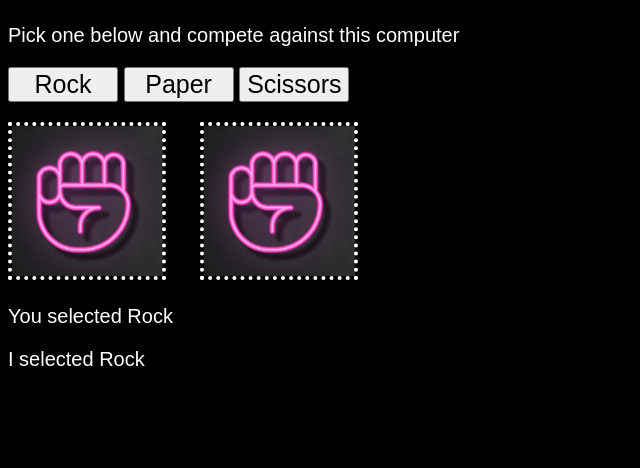
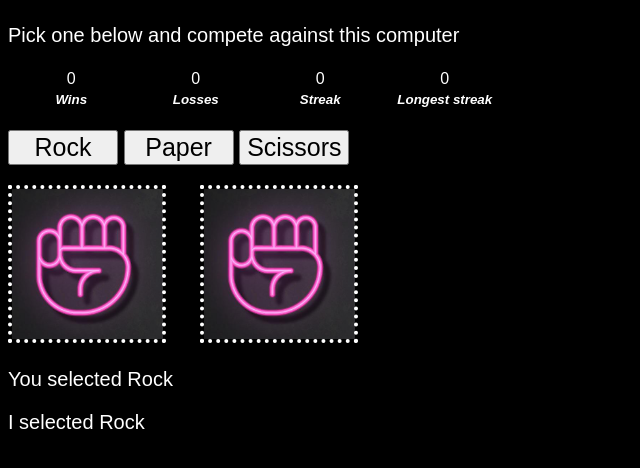
Before and after one commit to Connor-Gelders/RPS, a plain HTML site: page index.htm in a window 1280 px wide. Both pictures are taken after a click on the button "Rock". Shown: the part 56-524 px from the top of the page, without its empty margins (0-640 px from the left). Drawn offline with Linux system fonts and the light colour scheme.

Commit message:
Release 2.00

```diff
--- a/index.htm
+++ b/index.htm
@@ -9,20 +9,24 @@
   <meta name="author" content="Connor Gelders">
   <meta name="viewport" content="width=device-width, initial-scale=1.0">
 </head>
-<body>
+<body onload="showStats()">
 <h1>Rock Paper Scissors</h1>
 <p>Pick one below and compete against this computer</p>
+<!--statistics-->
+<div id="stats"></div>
 <!--buttons-->
 <p>
   <button onclick="choice('Rock')">Rock</button>
   <button onclick="choice('Paper')">Paper</button>
   <button onclick="choice('Scissors')">Scissors</button>
 </p>
+<!--choices-->
 <p>
   <span id="player" class="roll"></span>
   <span id="computer" class="roll"></span>
 </p>
+<!--result texts-->
+<div id="result"></div>
 
-<div id="result"></div>
 </body>
 </html>
--- a/rps.css
+++ b/rps.css
@@ -1,42 +1,56 @@
 body {
-  font-size:20px;
-  background-color:black;
-  color:white;
-  font-family:Arial, serif;
+    font-size: 20px;
+    background-color: black;
+    color: white;
+    font-family: Arial, serif;
 }
 
 button {
-  font-size:25px;
-  width:110px;
+    font-size: 25px;
+    width: 110px;
 }
 
 span.roll {
-  display:inline-block;
-  border:4px dotted white;
-  width:150px;
-  height:150px;
-  margin-right:28px;
-  background-image:none;
-  background-size:cover;
-  background-repeat:no-repeat;
+    display: inline-block;
+    border: 4px dotted white;
+    width: 150px;
+    height: 150px;
+    margin-right: 28px;
+    background-image: none;
+    background-size: cover;
+    background-repeat: no-repeat;
 }
 
 span.roll.win {
-  border:4px solid green;
+    border: 4px solid green;
 }
 
 span.roll.lose {
-  border:4px solid red;
+    border: 4px solid red;
 }
 
 span.rock {
-  background-image:url("Rock.png");
+    background-image: url("Rock.png");
 }
 
 span.paper {
-  background-image:url("Paper.png");
+    background-image: url("Paper.png");
 }
 
 span.scissors {
-  background-image:url("Scissors.png");
+    background-image: url("Scissors.png");
 }
+
+table.stats {
+    width: 500px;
+}
+
+table.stats td, table.stats th {
+    width: 25%;
+    text-align: center;
+}
+
+table.stats th {
+    font-style: italic;
+    font-size: smaller;
+}
--- a/rps.js
+++ b/rps.js
@@ -1,46 +1,93 @@
+// no cookie set yet
+let wins = 0
+let losses = 0
+let streak = 0
+let longest_streak = 0
+
+if (document.cookie !== '') {
+    //console.log(document.cookie)
+    const stats = document.cookie.split(',')
+    wins = parseInt(stats[0])
+    losses = parseInt(stats[1])
+    streak = parseInt(stats[2])
+    longest_streak = parseInt(stats[3])
+}
+
+/**
+ * Handles the players choice
+ *
+ * @param player_choice
+ */
 function choice(player_choice) {
     // show my choice
-  let response="<p>You selected "+player_choice+"</p>";
-  document.getElementById("player").className="roll "+player_choice;
+    let response = "<p>You selected " + player_choice + "</p>";
+    document.getElementById("player").className = "roll " + player_choice;
 
     // determine computer choice
-  let choice_array=new Array(3);
-  choice_array[0]="Rock";
-  choice_array[1]="Paper";
-  choice_array[2]="Scissors";
-  const rand_no=Math.floor(Math.random()*choice_array.length);
-  let computer_choice=choice_array[rand_no];
-  response=response+"<p>I selected "+computer_choice+"</p>";
-  document.getElementById("computer").className="roll "+computer_choice;
+    let choice_array = new Array(3);
+    choice_array[0] = "Rock";
+    choice_array[1] = "Paper";
+    choice_array[2] = "Scissors";
+    const rand_no = Math.floor(Math.random() * choice_array.length);
+    let computer_choice = choice_array[rand_no];
+    response = response + "<p>I selected " + computer_choice + "</p>";
+    document.getElementById("computer").className = "roll " + computer_choice;
 
     // determine who wins
-  let result="Draw";
-  if (player_choice==="Rock") {
-    if (computer_choice==="Paper") result="Lose";
-    if (computer_choice==="Scissors") result="Win";
+    let result = "Draw";
+    if (player_choice === "Rock") {
+        if (computer_choice === "Paper") result = "Lose";
+        if (computer_choice === "Scissors") result = "Win";
     }
-  if (player_choice==="Paper") {
-    if (computer_choice==="Scissors") result="Lose";
-    if (computer_choice==="Rock") result="Win";
+    if (player_choice === "Paper") {
+        if (computer_choice === "Scissors") result = "Lose";
+        if (computer_choice === "Rock") result = "Win";
     }
-  if (player_choice==="Scissors") {
-    if (computer_choice==="Rock") result="Lose";
-    if (computer_choice==="Paper") result="Win";
+    if (player_choice === "Scissors") {
+        if (computer_choice === "Rock") result = "Lose";
+        if (computer_choice === "Paper") result = "Win";
     }
 
-  if (result==="Lose") {
-    response=response+"You lose";
+    if (result === "Lose") {
+        // Lose
+        response = response + "You lose";
         document.getElementById("player").classList.add("lose");
         document.getElementById("computer").classList.add("win");
-
-  } else if (result==="Win") {
-    response=response+"You win";
+        losses += 1;
+        streak = 0;
+    } else if (result === "Win") {
+        // Win
+        response = response + "You win";
         document.getElementById("player").classList.add("win");
         document.getElementById("computer").classList.add("lose");
-    if (result==="Draw") response=response+"It's a draw";
+        if (result === "Draw") response = response + "It's a draw";
+        wins += 1;
+        streak += 1;
+        if (streak > longest_streak) longest_streak = streak;
+    } else {
+        // Draw
+        streak = 0
     }
 
     // output the result
-  const div=document.getElementById("result");
-  div.innerHTML=response;
+    const div = document.getElementById("result");
+    div.innerHTML = response;
+    // output the stats
+    showStats();
+    // write the changed stats to the cookie
+    let expiration_date = new Date();
+    expiration_date.setFullYear(expiration_date.getFullYear() + 1);
+    document.cookie = wins + "," + losses + "," + streak + "," + longest_streak+"; expires=" + expiration_date.toUTCString();
 }
+
+/**
+ * Show the statistics
+ */
+function showStats() {
+    // output the stats
+    const div = document.getElementById("stats");
+    div.innerHTML = "<table class='stats'>" +
+        "<tr><td>" + wins + "</td><td>" + losses + "</td><td>" + streak + "</td><td>" + longest_streak + "</td></tr>" +
+        "<tr><th>Wins</th><th>Losses</th><th>Streak</th><th>Longest streak</th></tr>" +
+        "</table>";
+}
```
Lines whose indentation alone changed are shown as unchanged.
